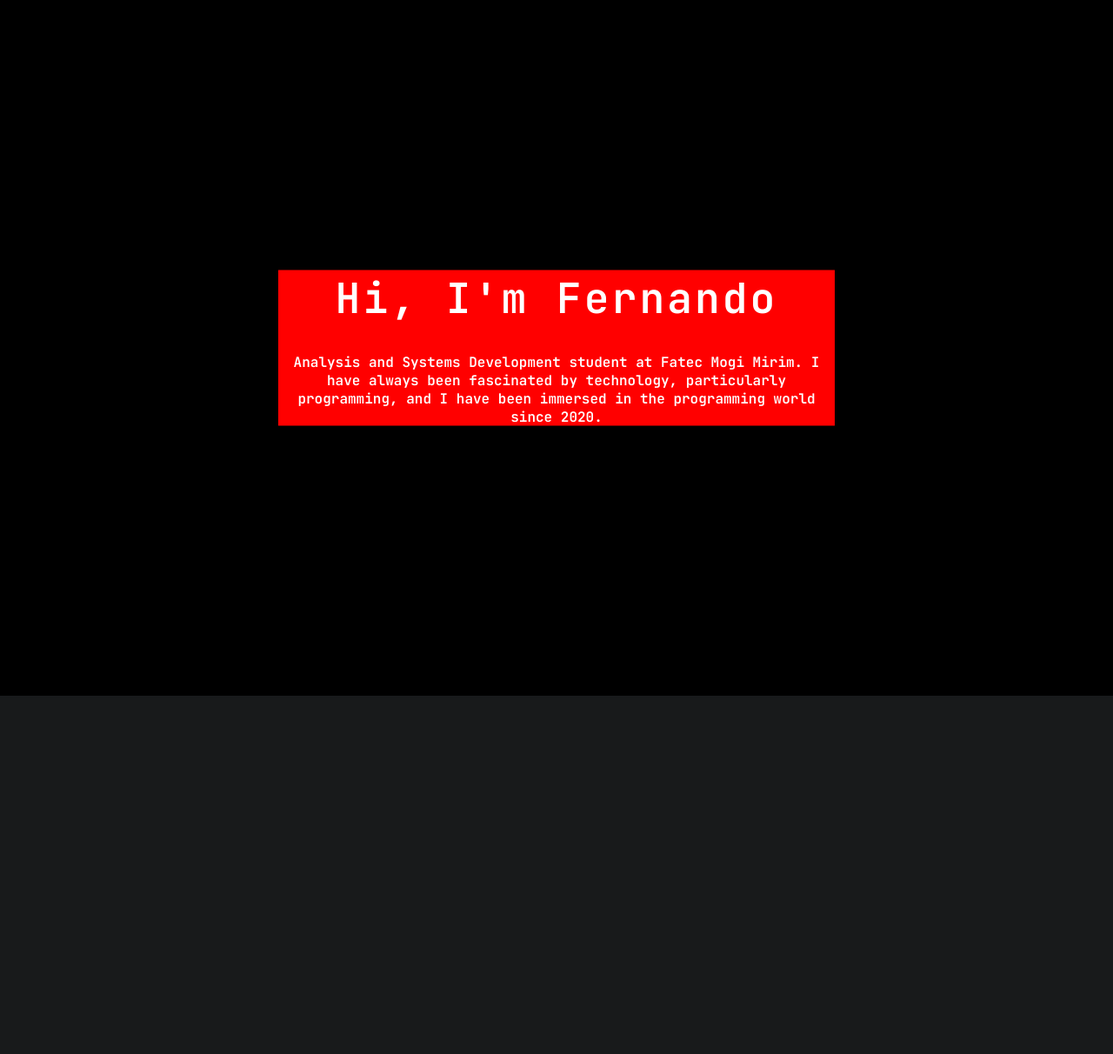
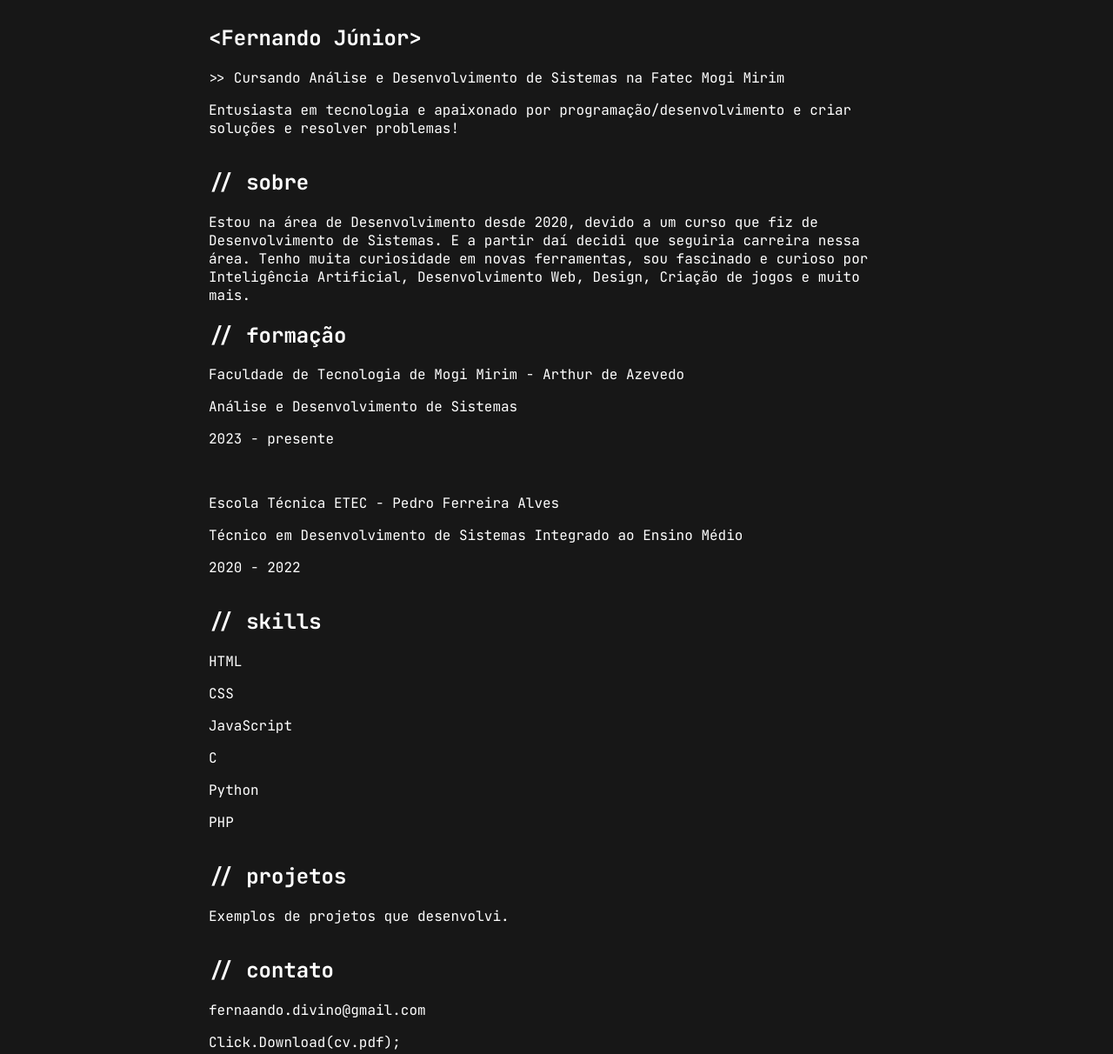
Before and after one commit to FernaandoJr/portifolio, a plain HTML site: page index.html in a window 1280 px wide. Shown: the top 1212 px of the page at 87% size. Before the commit the page ends 800 px from the top, so only its background shows below. Drawn offline with Linux system fonts and the light colour scheme.

Commit message:
Repaginando a cara do site

```diff
--- a/css/index.css
+++ b/css/index.css
@@ -1,44 +1,20 @@
 @import url("https://fonts.googleapis.com/css2?family=JetBrains+Mono:ital,wght@0,100;0,200;0,300;0,400;0,500;0,600;0,700;0,800;1,100;1,200;1,300;1,400;1,500;1,600;1,700;1,800&family=Prompt:wght@900&display=swap");
 
 body {
-  background-color: #181a1b;
+  background-color: #171717;
   color: white;
+  display: flex;
+  justify-content: center;
 }
 
 * {
   font-family: "JetBrains Mono", monospace;
-  font-weight: 600;
-  margin: 0;
-  padding: 0;
 }
 
-.title {
-  font-size: 3rem;
+main{
+  width: 100%;
+  max-width: 800px;
+  display: flex;
+  flex-direction: column;
+  flex-wrap: wrap;
 }
-
-.home-hero {
-  background-color: black;
-  height: 100vh;
-  min-height: 80vh;
-}
-
-.home-hero h1 {
-  margin-bottom: 2rem;
-  letter-spacing: 3px;
-}
-
-.home-hero .content {
-  background-color: red;
-  position: absolute;
-  text-align: center;
-  position: absolute;
-  top: 50%;
-  left: 50%;
-  transform: translate(-50%, -50%);
-  max-width: 40rem;
-  width: 60%;
-}
-
-.home-hero .content p {
-  text-align: center;
-}
--- a/index.html
+++ b/index.html
@@ -3,19 +3,63 @@
   <head>
     <meta charset="UTF-8" />
     <link rel="stylesheet" href="./css/index.css" />
-    <title>FernaandoJr - Portfolio</title>
+    <title>FernaandoJr</title>
   </head>
   <body>
-    <section class="home-hero">
-      <div class="content">
-        <h1 class="title">Hi, I'm Fernando</h1>
+    <main>
+      <section class="home">              <!-- HOME -->
+        <h1>&lt;Fernando Júnior&gt;</h1>
         <p>
-          Analysis and Systems Development student at Fatec Mogi Mirim. I have always been fascinated by technology, particularly programming,
-          and I have been immersed in the programming world since 2020.
+          >> Cursando Análise e Desenvolvimento de Sistemas na Fatec Mogi Mirim
         </p>
-      </div>
-    </section>
+        <p>
+          Entusiasta em tecnologia e apaixonado por programação/desenvolvimento e criar soluções e resolver problemas!
+        </p>
+      </section>
+      <section class="about">             <!-- SOBRE -->
+        <h1>// sobre</h1>
+        <p>
+          Estou na área de Desenvolvimento desde 2020, devido a um curso que fiz
+          de Desenvolvimento de Sistemas. E a partir daí decidi que seguiria
+          carreira nessa área. Tenho muita curiosidade em novas ferramentas, sou
+          fascinado e curioso por Inteligência Artificial, Desenvolvimento Web, Design,
+          Criação de jogos e muito mais.
+        </p>
 
 
+        <h2>// formação</h2>
+        <p>Faculdade de Tecnologia de Mogi Mirim - Arthur de Azevedo</p>
+        <p>Análise e Desenvolvimento de Sistemas</p>
+        <p>2023 - presente</p>
+        <br />
+        <p>Escola Técnica ETEC - Pedro Ferreira Alves</p>
+        <p>Técnico em Desenvolvimento de Sistemas Integrado ao Ensino Médio</p>
+        <p>2020 - 2022</p>
+
+      </section>
+      <section class="skills">            <!-- SKILLS -->
+        <h1>// skills</h1>
+        <p>HTML</p>
+        <p>CSS</p>
+        <p>JavaScript</p>
+        <p>C</p>
+        <p>Python</p>
+        <p>PHP</p>
+      </section>
+      <section class="projects">          <!-- PROJETOS -->
+        <h1>// projetos</h1>
+        <p>Exemplos de projetos que desenvolvi.</p>
+      </section>
+      <section class="contact">           <!-- CONTATO -->
+        <h1>// contato</h1>
+        <p>fernaando.divino@gmail.com</p>
+        <!--LinkedIn-->
+        <!--Instagram-->
+        <p>Click.Download(cv.pdf);</p>
+      </section>
+      <section class="footer">
+        <p>Developed by @FernaandoJr ;)</p>
+      </section>
+    </main>
   </body>
 </html>
```
Also changed, not shown: .notes/img/Screenshot 2024-02-18 214722.png (added), .notes/img/Screenshot 2024-02-18 214805.png (added), .notes/img/original-d71033a23e1f609a07d2bc0ed8148e12.png (added), .notes/txt/TODO.txt, .notes/txt/links.txt.
